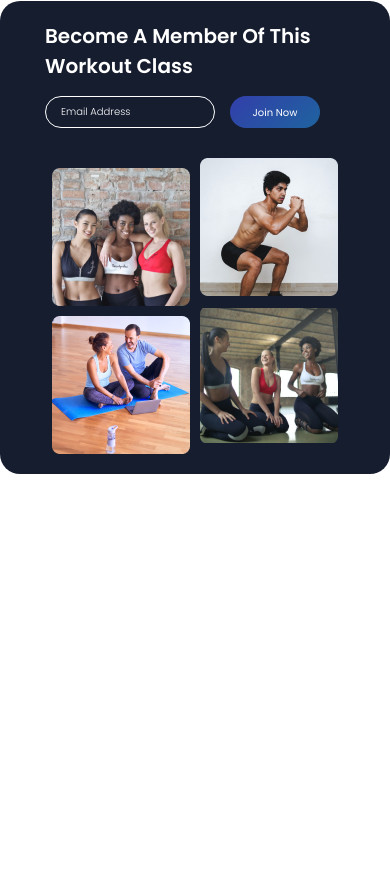
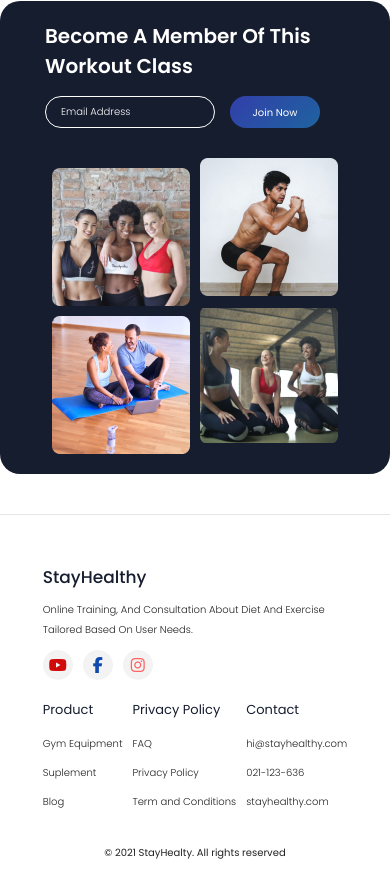
Before and after one commit to DolimovS/Fitnes.js, a plain HTML site: page index.html in a window 390 px wide. Shown: the part 3338-4222 px from the top of the page. Before the commit the page ends 3852 px from the top, so only its background shows below. Drawn offline with Linux system fonts and the light colour scheme.

Commit message:
css_media_full

```diff
--- a/index.html
+++ b/index.html
@@ -232,13 +232,13 @@
             </div>
         </div>
     </section>
-    <!-- <footer>
+    <footer>
         <div class="line_1"></div>
         <div class="footer container">
             <div class="footer_top">
                 <div class="footer_aloqa">
                     <h1>StayHealthy</h1>
-                    <p>Online Training, and Consultation About Diet and Exercise <br>
+                    <p>Online Training, and Consultation About Diet and Exercise
                         tailored based on user needs. </p>
                     <div class="footer_icons">
                         <a href="#"><i class="fa-brands fa-youtube" style="color: #d10a0a;"></i></a>
@@ -247,29 +247,32 @@
                     </div>
                 </div>
                 <div class="footer_links">
+                    <div class="footer_link">
                         <p>Product</p>
                         <a href="#">Gym Equipment</a>
                         <a href="#">Suplement</a>
                         <a href="#">Blog</a>
                     </div>
-                <div class="footer_links">
+                    <div class="footer_link">
                         <p>Privacy Policy</p>
                         <a href="#">FAQ</a>
                         <a href="#">Privacy Policy</a>
                         <a href="#">Term and Conditions</a>
                     </div>
-                <div class="footer_links">
+                    <div class="footer_link">
                         <p>Contact</p>
                         <a href="#">hi@stayhealthy.com</a>
                         <a href="#">021-123-636</a>
                         <a href="#">stayhealthy.com</a>
                     </div>
                 </div>
+
+            </div>
             <div class="footer_buttom">
                 <p>© 2021 StayHealty. All rights reserved</p>
             </div>
         </div>
-    </footer> -->
+    </footer>
 </body>
 <script src="./js.js"></script>
 </html>
--- a/style.css
+++ b/style.css
@@ -696,12 +696,11 @@ text-transform: capitalize;
     align-items: center;
     gap: 50px;
     /* border: 2px solid red; */
-    /* border-top: 1px solid rgb(229, 229, 229); */
 }
 
 .footer_top{
     display: flex;
-    gap: 70px;
+    gap: 60px;
     /* border: 2px solid black; */
 }
 
@@ -710,7 +709,7 @@ text-transform: capitalize;
     flex-direction: column;
     gap: 10px;
 }
-.footer_aloqa{
+.footer_aloqa h1{
     color: rgb(22, 29, 47);
 font-family: Poppins;
 font-size: 24px;
@@ -720,6 +719,7 @@ letter-spacing: 0%;
 text-align: left;
 }
 .footer_aloqa p{
+    width: 445px;
     color: rgb(34, 34, 34);
 font-family: Poppins;
 font-size: 15px;
@@ -728,6 +728,7 @@ line-height: 30px;
 letter-spacing: 0%;
 text-align: left;
 text-transform: capitalize;
+/* border: 2px solid red; */
 }
 .footer_icons{
     display: flex;
@@ -742,14 +743,19 @@ text-transform: capitalize;
     align-items: center;
     justify-content: center;
 }
-
-
 .footer_links{
+    display: flex;
+    /* border: 2px solid red; */
+    gap: 60px;
+}
+
+
+.footer_link{
     display: flex;
     flex-direction: column;
     gap: 10px;
 }
-.footer_links p{
+.footer_link p{
     padding-bottom: 10px;
     color: rgb(22, 29, 47);
 font-family: Poppins;
@@ -759,7 +765,7 @@ line-height: 27px;
 letter-spacing: 0%;
 text-align: left;
 }
-.footer_links a{
+.footer_link a{
     color: rgb(34, 34, 34);
 font-family: Poppins;
 font-size: 16px;
@@ -1656,3 +1662,101 @@ text-align: center;
         height: 138px;
     }
 }
+
+
+/* footer */
+
+@media screen and (max-width:1110px){
+    .footer{
+        gap: 30px;
+    }
+    .footer_top{
+        gap: 40px;
+    }
+    .footer_aloqa h1{
+    font-size: 20px;
+    font-weight: 700;
+    line-height: 30px;
+    }
+    .footer_aloqa p{
+        width: 370px;
+    font-size: 13px;
+    font-weight: 300;
+    line-height: 25px;
+    }
+    .footer_icons a{
+        width: 35px;
+        height: 35px;
+    }
+    .footer_links{
+        gap: 40px;
+    }
+    .footer_link p{
+        padding-bottom: 8px;
+    font-size: 15px;
+    font-weight: 500;
+    line-height: 22px;
+    }
+    .footer_link a{
+    font-size: 13px;
+    font-weight: 300;
+    line-height: 22px;
+    }
+    .footer_buttom p{
+    font-size: 14px;
+    font-weight: 400;
+    line-height: 23px;
+    }
+}
+@media screen and (max-width:880px){
+    .footer_top{
+        gap: 30px;
+    }
+    .footer_top{
+        display: flex;
+        flex-direction: column;
+    }
+}
+@media screen and (max-width:465px){
+    .footer_top{
+        gap: 20px;
+    }
+    .footer_top{
+        gap: 20px;
+    }
+    .footer_aloqa h1{
+    font-size: 17px;
+    font-weight: 500;
+    line-height: 25px;
+    }
+    .footer_aloqa p{
+        width: 300px;
+    font-size: 10px;
+    font-weight: 300;
+    line-height: 20px;
+    }
+    .footer_icons a{
+        width: 30px;
+        height: 30px;
+    }
+    .footer_links{
+        gap: 10px;
+    }
+    .footer_link p{
+        padding-bottom: 5px;
+    font-size: 13px;
+    font-weight: 400;
+    line-height: 19px;
+    }
+    .footer_link a{
+    font-size: 10px;
+    font-weight: 300;
+    line-height: 19px;
+    }
+    .footer_buttom p{
+        font-size: 10px;
+        font-weight: 400;
+        line-height: 23px;
+        }
+
+}
```
Lines whose indentation alone changed are shown as unchanged.
